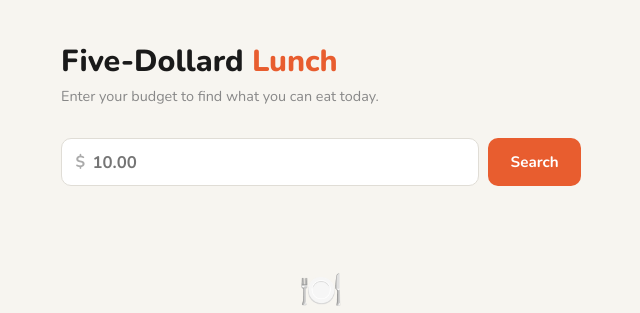
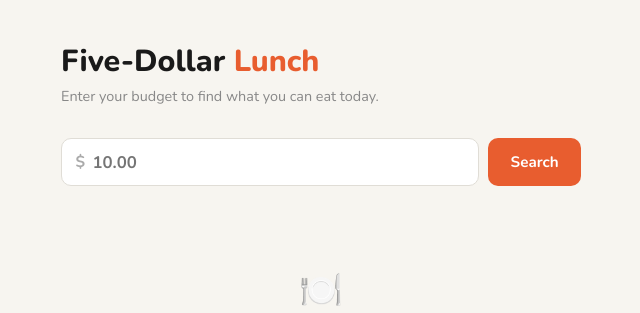
Before and after one commit to Ngocvo-14/5-dollar-lunch, a Flask app: page / in a window 1280 px wide. Shown: the top 313 px of the page, without its empty margins (319-959 px from the left). Run offline with Flask 3, Linux system fonts and the light colour scheme.

Commit message:
Title changed

```diff
--- a/templates/index.html
+++ b/templates/index.html
@@ -183,7 +183,7 @@
 <body>
 <div class="container">
 
-    <h1>Five-Dollard <span>Lunch</span></h1>
+    <h1>Five-Dollar <span>Lunch</span></h1>
     <p class="subtitle">Enter your budget to find what you can eat today.</p>
 
     <div class="search-box">
```
